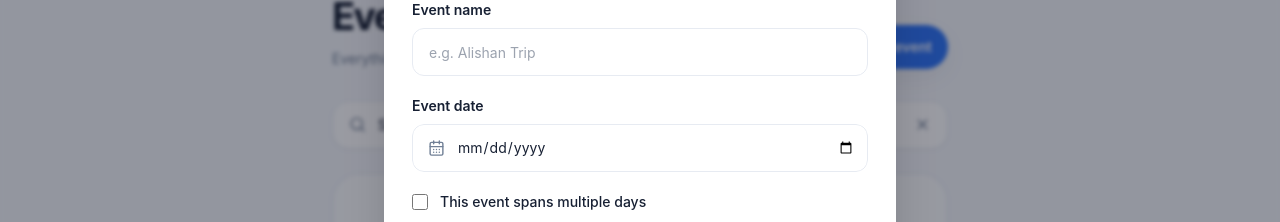
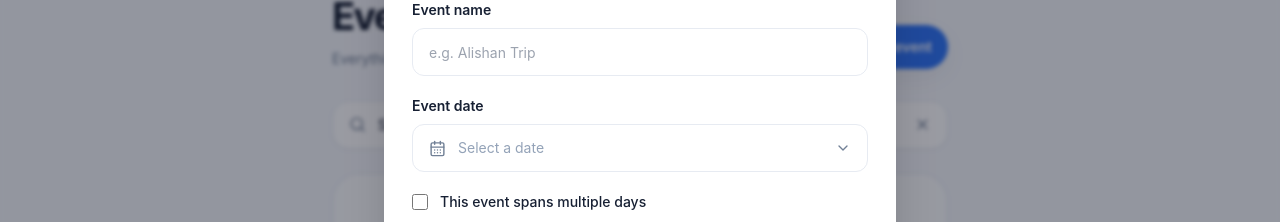
Before and after one commit to aiwlulu/event-pocket, a React (Vite) app: page / in a window 1280 px wide. Both pictures are taken after typing "Sample" into the empty fields and a click on the button "Add event". Shown: the part 167-389 px from the top of the page. Built offline with nearby package versions, Linux system fonts and the light colour scheme; the HTML template or start-up script is replaced by a standard one.

Commit message:
fix: use custom responsive event date picker

```diff
--- a/src/App.tsx
+++ b/src/App.tsx
@@ -3,6 +3,7 @@ import {
   ArrowLeft,
   CalendarDays,
   Check,
+  ChevronLeft,
   ChevronRight,
   ImagePlus,
   LockKeyhole,
@@ -60,6 +61,71 @@ function readImage(file: File): Promise<string> {
   })
 }
 
+function nextDate(date: string): string {
+  const next = new Date(date + 'T00:00:00Z')
+  next.setUTCDate(next.getUTCDate() + 1)
+  return next.toISOString().slice(0, 10)
+}
+
+type DatePickerProps = {
+  label: string
+  value: string
+  min?: string
+  open: boolean
+  onChange: (value: string) => void
+  onToggle: () => void
+  onClose: () => void
+}
+
+const weekdays = ['Sun', 'Mon', 'Tue', 'Wed', 'Thu', 'Fri', 'Sat']
+
+function DatePicker({ label, value, min, open, onChange, onToggle, onClose }: DatePickerProps) {
+  const triggerRef = useRef<HTMLButtonElement>(null)
+  const [displayMonth, setDisplayMonth] = useState(() => new Date((value || min || today()) + 'T12:00:00'))
+
+  useEffect(() => {
+    if (open) setDisplayMonth(new Date((value || min || today()) + 'T12:00:00'))
+  }, [open])
+
+  const year = displayMonth.getFullYear()
+  const month = displayMonth.getMonth()
+  const firstWeekday = new Date(year, month, 1).getDay()
+  const daysInMonth = new Date(year, month + 1, 0).getDate()
+  const cells = Array.from({ length: Math.ceil((firstWeekday + daysInMonth) / 7) * 7 }, (_, index) => index - firstWeekday + 1)
+  const currentDay = today()
+
+  function choose(iso: string) {
+    onChange(iso)
+    onClose()
+    requestAnimationFrame(() => triggerRef.current?.focus())
+  }
+
+  return <div className="min-w-0">
+    <span className="mb-2 block text-sm font-semibold">{label}</span>
+    <button ref={triggerRef} type="button" aria-label={label + ': ' + (value ? prettyDate(value) : 'Select a date')} aria-expanded={open} onClick={onToggle} className="flex h-12 w-full min-w-0 items-center gap-3 rounded-xl border border-line bg-white px-4 text-left text-sm outline-none transition hover:border-blue-200 focus:border-brand focus:ring-4 focus:ring-blue-100">
+      <CalendarDays size={17} className="shrink-0 text-muted" />
+      <span className={'min-w-0 flex-1 truncate ' + (value ? 'text-ink' : 'text-slate-400')}>{value ? prettyDate(value) : 'Select a date'}</span>
+      <ChevronRight size={16} className={'shrink-0 text-muted transition-transform ' + (open ? '-rotate-90' : 'rotate-90')} />
+    </button>
+    {open && <div className="mt-2 rounded-2xl border border-line bg-white p-3 shadow-card sm:p-4" role="group" aria-label={label + ' calendar'} onKeyDown={(event) => { if (event.key === 'Escape') { onClose(); triggerRef.current?.focus() } }}>
+      <div className="mb-4 flex items-center justify-between gap-2">
+        <button type="button" onClick={() => setDisplayMonth(new Date(year, month - 1, 1))} aria-label="Previous month" className="grid h-9 w-9 place-items-center rounded-full text-slate-600 hover:bg-slate-100"><ChevronLeft size={18} /></button>
+        <span className="text-sm font-semibold">{displayMonth.toLocaleDateString('en-US', { month: 'long', year: 'numeric' })}</span>
+        <button type="button" onClick={() => setDisplayMonth(new Date(year, month + 1, 1))} aria-label="Next month" className="grid h-9 w-9 place-items-center rounded-full text-slate-600 hover:bg-slate-100"><ChevronRight size={18} /></button>
+      </div>
+      <div className="grid grid-cols-7 gap-0.5 text-center">
+        {weekdays.map((day) => <span key={day} className="py-1 text-[11px] font-semibold text-muted">{day}</span>)}
+        {cells.map((day, index) => {
+          if (day < 1 || day > daysInMonth) return <span key={'empty-' + index} />
+          const iso = year + '-' + String(month + 1).padStart(2, '0') + '-' + String(day).padStart(2, '0')
+          const selected = iso === value
+          return <button key={iso} type="button" disabled={Boolean(min && iso < min)} onClick={() => choose(iso)} aria-label={prettyDate(iso, { weekday: 'long', month: 'long', day: 'numeric', year: 'numeric' })} aria-pressed={selected} aria-current={iso === currentDay ? 'date' : undefined} className={'mx-auto grid h-10 w-full place-items-center rounded-xl text-sm transition focus:outline-none focus:ring-2 focus:ring-brand disabled:cursor-not-allowed disabled:text-slate-300 ' + (selected ? 'bg-brand font-semibold text-white' : iso === currentDay ? 'bg-blue-50 font-semibold text-brand hover:bg-blue-100' : 'text-ink hover:bg-slate-100')}>{day}</button>
+        })}
+      </div>
+      {(!min || currentDay >= min) && <button type="button" onClick={() => choose(currentDay)} className="mt-3 rounded-lg px-3 py-2 text-xs font-semibold text-brand hover:bg-blue-50">Today</button>}
+    </div>}
+  </div>
+}
 function App() {
   const [events, setEvents] = useState<EventPass[]>([])
   const [loaded, setLoaded] = useState(false)
@@ -317,6 +383,7 @@ function EventForm({ initial, onClose, onSave }: { initial: EventPass | null; on
   const [date, setDate] = useState(initial?.date ?? '')
   const [endDate, setEndDate] = useState(initial?.endDate ?? '')
   const [multiDay, setMultiDay] = useState(Boolean(initial?.endDate && initial.endDate > initial.date))
+  const [activeDatePicker, setActiveDatePicker] = useState<'start' | 'end' | null>(null)
   const [note, setNote] = useState(initial?.note ?? '')
   const [image, setImage] = useState<string | null>(initial?.image ?? null)
   const [error, setError] = useState('')
@@ -345,8 +412,16 @@ function EventForm({ initial, onClose, onSave }: { initial: EventPass | null; on
 
   async function submit(event: FormEvent<HTMLFormElement>) {
     event.preventDefault()
-    if (!title.trim() || !date) return
-    if (multiDay && (!endDate || endDate <= date)) {
+    if (!title.trim()) return
+    if (!date) {
+      setError('Choose an event date.')
+      return
+    }
+    if (multiDay && !endDate) {
+      setError('Choose an end date.')
+      return
+    }
+    if (multiDay && endDate <= date) {
       setError('End date must be after the event date.')
       return
     }
@@ -380,25 +455,15 @@ function EventForm({ initial, onClose, onSave }: { initial: EventPass | null; on
           <span className="mb-2 block text-sm font-semibold">Event name</span>
           <input required maxLength={100} value={title} onChange={(event) => setTitle(event.target.value)} placeholder="e.g. Alishan Trip" className="h-12 w-full rounded-xl border border-line px-4 text-sm outline-none transition focus:border-brand focus:ring-4 focus:ring-blue-100" />
         </label>
-        <label className="block">
-          <span className="mb-2 block text-sm font-semibold">Event date</span>
-          <span className="relative block w-full min-w-0 max-w-full overflow-hidden rounded-xl focus-within:ring-4 focus-within:ring-blue-100">
-            <CalendarDays size={17} className="pointer-events-none absolute left-4 top-1/2 z-10 -translate-y-1/2 text-muted" />
-            <input required type="date" value={date} onChange={(event) => setDate(event.target.value)} className="event-date-input h-12 w-full min-w-0 max-w-full rounded-xl border border-line bg-white pl-11 pr-3 text-sm outline-none transition focus:border-brand" />
-          </span>
-        </label>
+        <DatePicker label="Event date" value={date} open={activeDatePicker === 'start'} onToggle={() => setActiveDatePicker((current) => current === 'start' ? null : 'start')} onClose={() => setActiveDatePicker(null)} onChange={(chosen) => { setDate(chosen); if (endDate && endDate <= chosen) setEndDate(''); setError('') }} />
         <label className="flex items-center gap-3 text-sm font-medium">
-          <input type="checkbox" checked={multiDay} onChange={(event) => { setMultiDay(event.target.checked); setError('') }} className="h-4 w-4 accent-brand" />
+          <input type="checkbox" checked={multiDay} onChange={(event) => { setMultiDay(event.target.checked); setActiveDatePicker(null); setError('') }} className="h-4 w-4 accent-brand" />
           This event spans multiple days
         </label>
-        {multiDay && <label className="block">
-          <span className="mb-2 block text-sm font-semibold">End date</span>
-          <span className="relative block w-full min-w-0 max-w-full overflow-hidden rounded-xl focus-within:ring-4 focus-within:ring-blue-100">
-            <CalendarDays size={17} className="pointer-events-none absolute left-4 top-1/2 z-10 -translate-y-1/2 text-muted" />
-            <input required type="date" min={date || undefined} value={endDate} onChange={(event) => setEndDate(event.target.value)} className="event-date-input h-12 w-full min-w-0 max-w-full rounded-xl border border-line bg-white pl-11 pr-3 text-sm outline-none transition focus:border-brand" />
-          </span>
-          <span className="mt-1 block text-xs font-normal text-muted">Choose the last day covered by this pass.</span>
-        </label>}
+        {multiDay && <div>
+          <DatePicker label="End date" value={endDate} min={date ? nextDate(date) : undefined} open={activeDatePicker === 'end'} onToggle={() => setActiveDatePicker((current) => current === 'end' ? null : 'end')} onClose={() => setActiveDatePicker(null)} onChange={(chosen) => { setEndDate(chosen); setError('') }} />
+          <p className="mt-1 text-xs text-muted">Choose the last day covered by this pass.</p>
+        </div>}
         <div>
           <span className="mb-2 block text-sm font-semibold">Ticket or QR image <span className="font-normal text-muted">· optional</span></span>
           {image ? <div className="flex items-center gap-4 rounded-2xl border border-line bg-slate-50 p-3">
--- a/src/index.css
+++ b/src/index.css
@@ -20,18 +20,5 @@ button { -webkit-tap-highlight-color: transparent; }
 
 .safe-bottom { padding-bottom: max(1.5rem, env(safe-area-inset-bottom)); }
 
-/* iOS Safari gives date controls a wide intrinsic size. Keep it inside the form. */
-.event-date-input {
-  display: block;
-  width: 100%;
-  min-width: 0;
-  max-width: 100%;
-  box-sizing: border-box;
-}
-.event-date-input::-webkit-date-and-time-value {
-  min-width: 0;
-  text-align: left;
-}
-
 .privacy-summary { list-style: none; }
 .privacy-summary::-webkit-details-marker { display: none; }
```
